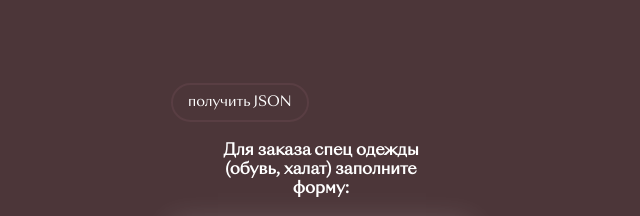
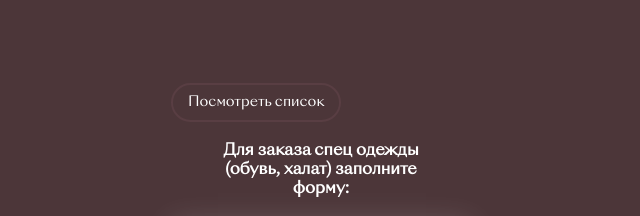
Before and after one commit to SarahAndDuck/special-clothing, a plain HTML site: page index.html in a window 1280 px wide. Shown: the top 216 px of the page, 319-959 px from the left. Drawn offline with Linux system fonts and the light colour scheme; no server answers.

Commit message:
fix: remove restrictions

```diff
--- a/index.html
+++ b/index.html
@@ -20,7 +20,7 @@
     <div class="wrapper">
       <div class="btns-wrapper">
         <button class="display-none" id="create">СОЗДАТЬ JSON</button>
-        <button class="btn btn-get" id="get">получить JSON</button>
+        <button class="btn btn-get" id="get">Посмотреть список</button>
       </div>
       <h1 class="title">
         Для заказа спец одежды (обувь, халат) заполните форму:
```
